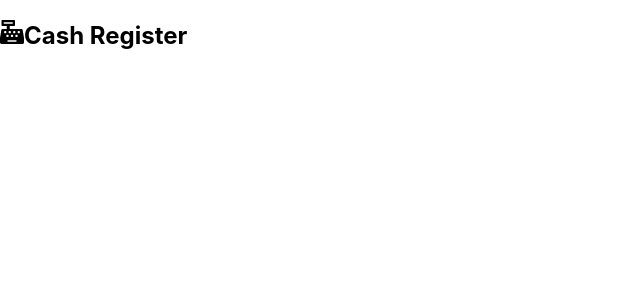
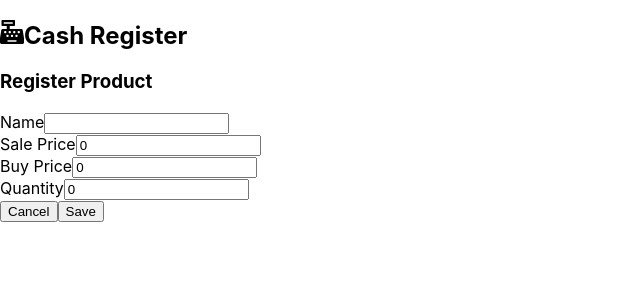
Before and after one commit to Zygma94/react-cash-register, a React (Create React App) app: page /products/product/new in a window 1280 px wide. Before the commit this address had no page. Shown: the top 300 px of the page, without its empty margins (0-640 px from the left). Built offline with nearby package versions, Linux system fonts and the light colour scheme.

Commit message:
Se agrega Crear productos

```diff
--- a/src/App.tsx
+++ b/src/App.tsx
@@ -1,6 +1,7 @@
 import React from 'react';
 import { FaCashRegister } from 'react-icons/fa';
 import { Navigate, Route, Routes } from 'react-router-dom';
+import ProductForm from './components/ProductForm';
 import ProductList from './components/ProductList';
 
 function App() {
@@ -14,6 +15,8 @@ function App() {
         <Routes>
           <Route path='/' element={<Navigate replace to='products' />} />
           <Route path='products' element={<ProductList />} />
+          <Route path='products/product/new' element={<ProductForm />} />
+
         </Routes>
       </div>
     </div>
--- /dev/null
+++ b/src/components/ProductForm.tsx
@@ -0,0 +1,79 @@
+import React from 'react';
+import axios from 'axios';
+import { API } from '../config/constants';
+import { useNavigate } from 'react-router-dom';
+
+export interface ProductForm {
+
+    productId?: number,
+    name: string,
+    salePrice: number,
+    buyPrice: number,
+    quantity: number,
+    isActive?: boolean
+
+}
+
+export default function ProductList() {
+    const navigate = useNavigate();
+    const [productForm, setProductForm] = React.useState<ProductForm>({
+        buyPrice: 0,
+        quantity: 0,
+        name: '',
+        salePrice: 0,
+    });
+
+
+    const createProduct = React.useCallback(async () => {
+        try {
+            await axios.post(`${API}/Product`, productForm);
+            navigate('../products', { replace: true });
+        } catch (error) {
+            console.error(error);
+        }
+
+    }, [productForm])
+
+
+    const onSaveClick = () => {
+        createProduct();
+    }
+
+    return (
+        <form className='product-form'>
+            <div className='product-form-header'>
+                <h3>Register Product</h3>
+            </div>
+            <div className="product-form-main">
+                <div className="form-field">
+                    <label>Name</label>
+                    <input type="text" value={productForm.name} onChange={(e) =>
+                        setProductForm({ ...productForm, name: e.target.value })} />
+                </div>
+                <div className="form-field">
+                    <label>Sale Price</label>
+                    <input type="number" min={0} value={productForm.salePrice} onChange={(e) =>
+                        setProductForm({ ...productForm, salePrice: parseInt(e.target.value) })} />
+                </div>
+                <div className="form-field">
+                    <label>Buy Price</label>
+                    <input type="number" min={0} value={productForm.buyPrice} onChange={(e) =>
+                        setProductForm({ ...productForm, buyPrice: parseInt(e.target.value) })} />
+                </div>
+                <div className="form-field">
+                    <label>Quantity</label>
+                    <input type="number" min={0} value={productForm.quantity} onChange={(e) =>
+                        setProductForm({ ...productForm, quantity: parseInt(e.target.value) })} />
+                </div>
+                <div className="product-form-footer">
+                    <button type='button' onClick={() => navigate('../products', { replace: true })}>
+                        Cancel
+                    </button>
+                    <button type='button' onClick={() => onSaveClick()}>
+                        Save
+                    </button>
+                </div>
+            </div>
+        </form>
+    );
+}
--- a/src/components/ProductList.tsx
+++ b/src/components/ProductList.tsx
@@ -1,6 +1,7 @@
 import React from 'react';
 import axios from 'axios';
 import { API } from '../config/constants';
+import { NavLink } from 'react-router-dom';
 
 export interface Product {
     productId: number;
@@ -30,6 +31,9 @@ export default function ProductList() {
 
     return (
         <div className='product-list'>
+            <NavLink to='/products/product/new'>
+                <button>Add</button>
+            </NavLink>
             <table className='product-table'>
                 <thead>
                     <tr>
@@ -52,7 +56,7 @@ export default function ProductList() {
                                 <td>{product.isActive ? 'Yes' : 'No'}</td>
                                 <td>
                                     <button>Edit</button>
-                                    <button>Deactivate</button>
+                                    <button>{product.isActive ? 'Deactivate' : 'Activate'}</button>
                                 </td>
                             </tr>
                         ))
```
